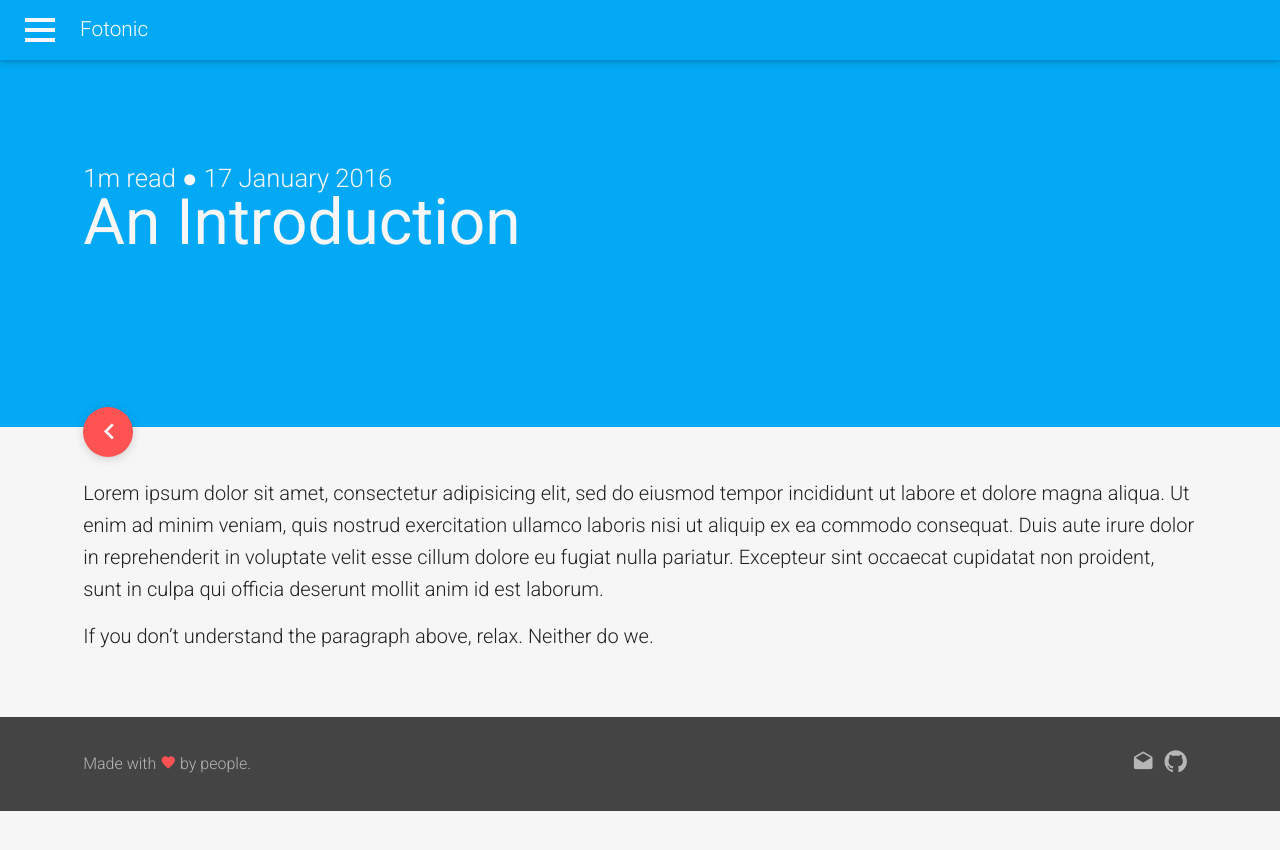
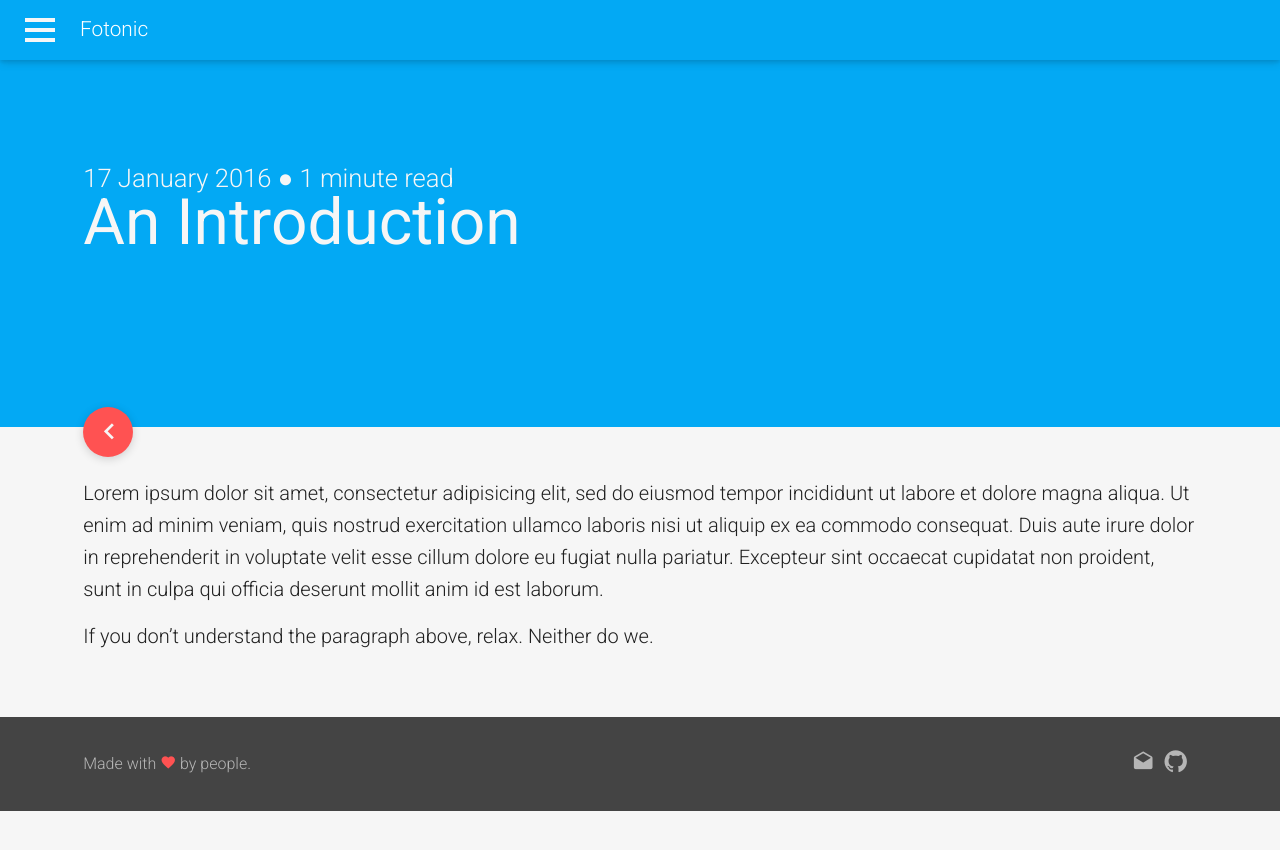
Before and after one commit to fotonic/fotonic.github.io, a Jekyll site: the page built from _posts/2016-01-17-an-introduction.md, in a window 1280 px wide. Shown: the top 850 px of the page. Built offline with Jekyll 4.4.1, drawn with Linux system fonts in a browser that asks for light colours; nearby versions of some CDN libraries.

Commit message:
Update post reading time

```diff
--- a/_includes/header.html
+++ b/_includes/header.html
@@ -2,7 +2,7 @@
 <div class="content-wrap">
 <header>
   <div class="wrapper">
-    {% if page.path contains '_posts' %}<p class="post-meta">{{ reading-time }} read ● {{ page.date | date: '%-d %B %Y' }}</p>{% else if page.sub %}<p>{{ site.sub }}</p>{% else %}<p>{{ site.description }}</p>{% endif %}
+    {% if page.path contains '_posts' %}<p class="post-meta">{{ page.date | date: '%-d %B %Y' }} ● {{ reading-time }} read</p>{% else if page.sub %}<p>{{ site.sub }}</p>{% else %}<p>{{ site.description }}</p>{% endif %}
     {% if page.title %}{% if page.link %}<a class="linked-post" href="{{ page.link }}">{% endif %}<h1>{% if page.link %}<span class="icon-call-made"></span>{% endif %}{{ page.title }}</h1>{% if page.link %}</a>{% endif %}{% else %}<h1>{{ site.title }}</h1>{% endif %}
   </div>
 </header>
--- a/_layouts/blog.html
+++ b/_layouts/blog.html
@@ -8,12 +8,12 @@ home: true
       {% for post in site.posts %}
       {% assign words = post.content | number_of_words %}
       {% if words <= 90 %}
-      {% assign reading-time = "1m" %}
+      {% assign reading-time = "1 minute" %}
       {% else %}
-      {% assign reading-time = words | divided_by:180 | append:"m" %}
+      {% assign reading-time = words | divided_by:180 | append:" minute" %}
       {% endif %}
       <li class="list-item">
-        <span class="post-meta">{{ reading-time }} read ● {{ post.date | date: '%-d %B %Y' }}</span>
+        <span class="post-meta">{{ post.date | date: '%-d %B %Y' }} ● {{ reading-time }} read </span>
         <h2>
           <a class="post-link" href="{{ post.url | prepend: site.baseurl }}">{% if post.link %}<span class="icon-call-made"></span>{% endif %}{{ post.title }}</a>
         </h2>
--- a/_layouts/default.html
+++ b/_layouts/default.html
@@ -8,11 +8,11 @@
     {% if page.path contains '_posts' %}
       {% assign words = content | number_of_words %}
       {% if words <= 90 %}
-      {% assign reading-time = "1m" %}
+      {% assign reading-time = "1 minute" %}
       {% elsif words < 270 %}
-      {% assign reading-time = "1m" %}
+      {% assign reading-time = "1 minute" %}
       {% else %}
-      {% assign reading-time = words | divided_by:180 | append:"m" %}
+      {% assign reading-time = words | divided_by:180 | append:" minute" %}
       {% endif %}
     {% endif %}
 
```
